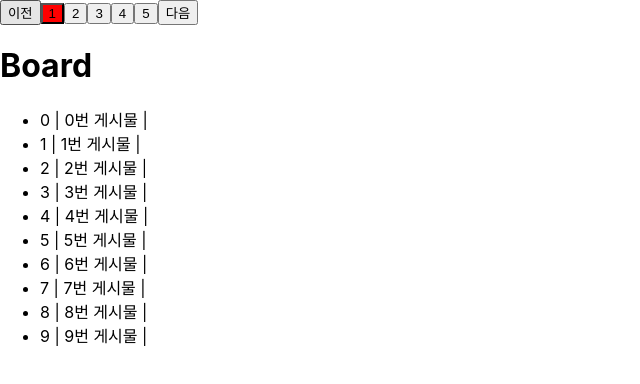
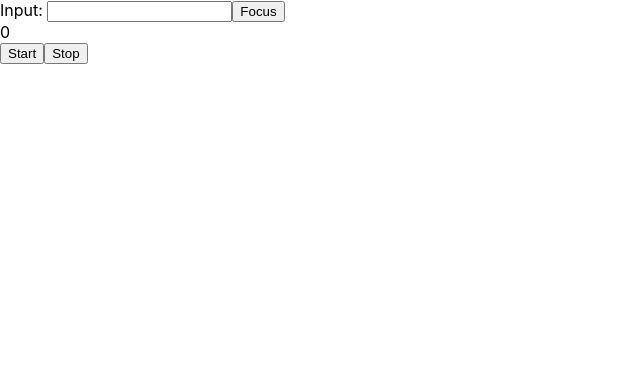
Before and after one commit to DonOhhhh/SWAcademy-2nd-frontend, a React (Create React App) app in the folder React/01/kdt-app/: page / in a window 1280 px wide. Shown: the top 384 px of the page, without its empty margins (0-640 px from the left). Built offline with nearby package versions, Linux system fonts and the light colour scheme.

Commit message:
Revert "페이지네이션"
This reverts commit a7c63ab9818eced23b2a8ee09a7452054d93d7b4.

```diff
--- a/React/01/kdt-app/src/App.js
+++ b/React/01/kdt-app/src/App.js
@@ -1,23 +1,15 @@
-import { useState } from "react";
-import Board from "./components/Board";
-import Pagination from "./components/Pagination/Pagination";
+import { useRef } from 'react'
+import AutuCounter from './components/AutoCounter/AutoCounter';
+import Input from './components/useRef/input';
 
 function App() {
-  const [page, setPage] = useState(0);
-  const articles = new Array(100).fill().map((_, i) => ({
-    id: i,
-    title: `${i}번 게시물`
-  }))
+  const inputRef = useRef();
 
-  const limit = 10;
-  const offset = page * limit;
-
-  return (
-    <div>
-      <Pagination defaultPage={0} limit={10} total={articles.length} onChange={setPage} />
-      <Board articles={articles.slice(offset, offset + limit)} />
-    </div>
-  );
+  return <div>
+    <Input ref={inputRef} />
+    <button onClick={() => inputRef.current.focus()}>Focus</button>
+    <AutuCounter />
+  </div>
 }
 
 export default App;
--- a/React/01/kdt-app/src/components/Pagination/Pagination.js
+++ /dev/null
@@ -1,35 +0,0 @@
-import { useState } from "react"
-
-const Pagination = ({ defaultPage, limit, total, onChange }) => {
-    const [page, setPage] = useState(defaultPage);
-    const totalPage = Math.ceil(total / limit);
-
-    const handleChangePage = (newPage) => {
-        onChange(newPage);
-        setPage(newPage);
-    }
-
-    return (
-        <div>
-            <button onClick={() => page !== 0 && handleChangePage(page - 1)}>이전</button>
-            {Array.from(new Array(totalPage), (_, i) => i)
-                .filter(i => {
-                    if(page < 3) {
-                        return i < 5;
-                    } else if(page > totalPage - 3) {
-                        return i >= totalPage - 5;
-                    }
-                    return i >= page - 2 && i <= page + 2
-                })
-                .map(i => {
-                    return <button
-                        key={i}
-                        onClick={() => handleChangePage(i)}
-                        style={{ backgroundColor: page === i ? 'red' : undefined }}>{i + 1}</button>
-                })}
-            <button onClick={() => page + 1 !== totalPage && handleChangePage(page + 1)}>다음</button>
-        </div>
-    )
-}
-
-export default Pagination;
```
Also changed, not shown: React/01/kdt-app/src/components/Pagination/Board.js (deleted, +0 -17 lines).
